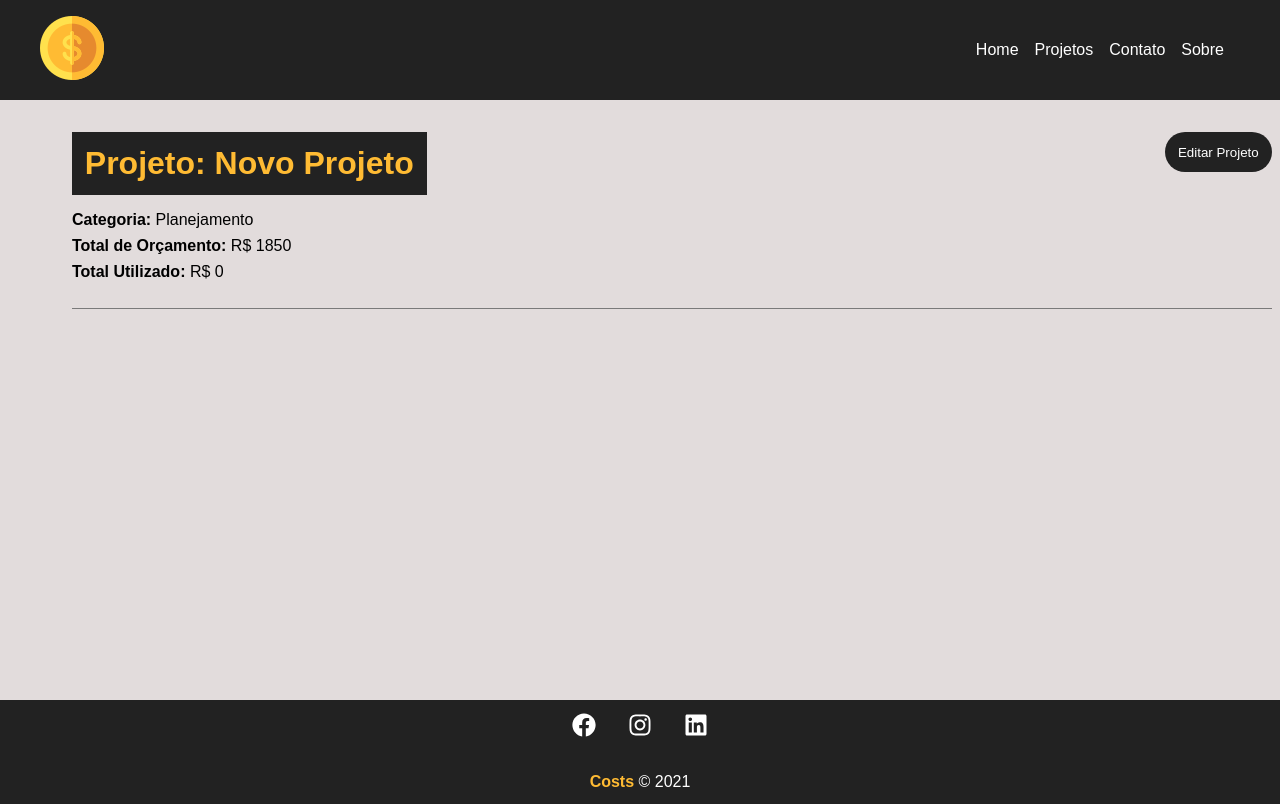
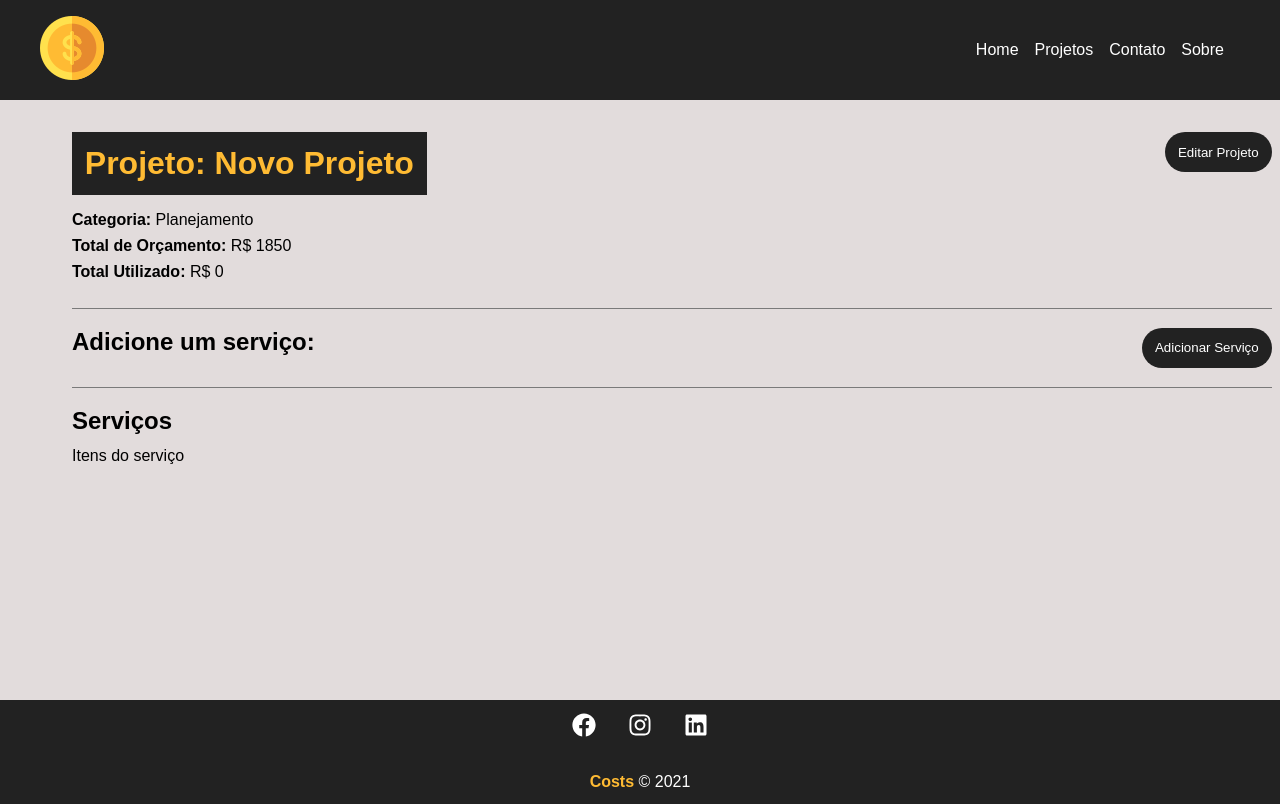
Before and after one commit to thiagobrsouza/react-costs, a React (Create React App) app: page /project/3 in a window 1280 px wide. Shown: the top 804 px of the page. Built offline with nearby package versions, Linux system fonts and the light colour scheme; data requests are answered from the project's data file.

Commit message:
Criando os espaços para incluir Servicos e exibi-los

```diff
--- a/db.json
+++ b/db.json
@@ -13,10 +13,10 @@
     },
     {
       "name": "Projeto Cofre",
-      "budget": "9000",
+      "budget": "6000",
       "category": {
-        "id": "2",
-        "name": "Desenvolvimento"
+        "id": "1",
+        "name": "Infra"
       },
       "cost": 0,
       "services": [],
--- a/src/components/pages/Project.jsx
+++ b/src/components/pages/Project.jsx
@@ -11,6 +11,7 @@
   const {id} = useParams()
   const [project, setProject] = useState([])
   const [showProjectForm, setShowProjectForm] = useState(false)
+  const [showServiceForm, setShowServiceForm] = useState(false)
   const [message, setMessage] = useState()
   const [type, setType] = useState()
 
@@ -28,6 +29,7 @@
   }, [id])
 
   function editPost(project) {
+    setMessage('')
     if(project.budget < project.cost) {
       setMessage('O orçamento não pode ser menor que o custo do projeto')
       setType('error')
@@ -52,6 +54,10 @@
 
   function toggleProjectForm() {
     setShowProjectForm(!showProjectForm)
+  }
+
+  function toggleServiceForm() {
+    setShowServiceForm(!showServiceForm)
   }
 
   return (
@@ -82,6 +88,23 @@
               </div>
             )}
           </div>
+          <div className={styles.service_form_container}>
+              <h2>Adicione um serviço:</h2>
+              <button onClick={toggleServiceForm} className={styles.btn}>
+                {!showServiceForm ? 'Adicionar Serviço' : 'Fechar'}
+              </button>
+              <div className={styles.project_info}>
+                {showServiceForm && (
+                  <div>
+                    formulário de serviço
+                  </div>
+                )}
+              </div>
+          </div>
+          <h2>Serviços</h2>
+          <Container customClass="start">
+            <p>Itens do serviço</p>
+          </Container>
         </Container>
       </div>
     : <Loading /> }
```
